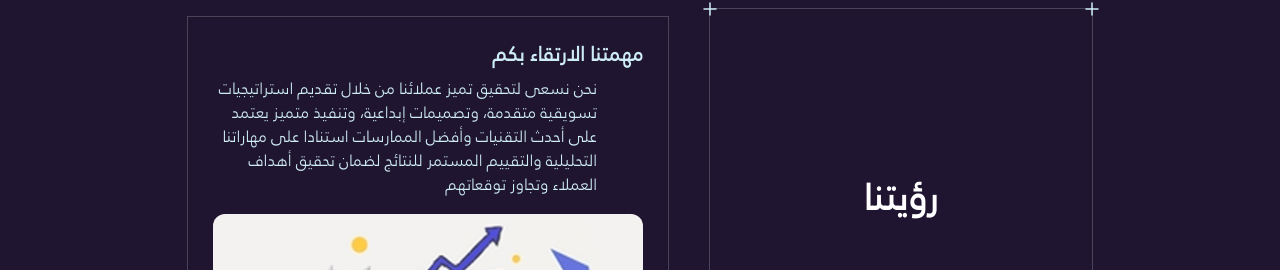
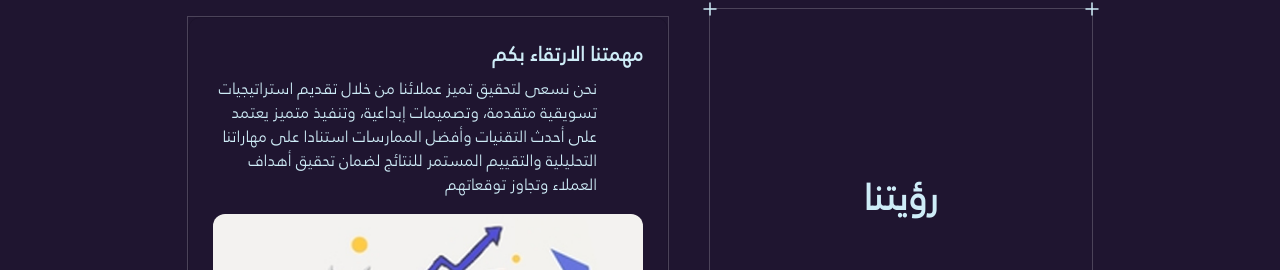
Before and after one commit to ahmed-hamdi-z/click, a Next.js app: page / in a window 1280 px wide. Shown: the part 1598-1868 px from the top of the page. Built offline with nearby package versions, Linux system fonts and the light colour scheme.

Commit message:
menu-vision

```diff
--- a/components/evervault-card.tsx
+++ b/components/evervault-card.tsx
@@ -38,9 +38,9 @@ export const EvervaultCard = ({
 
         />
         <div className="relative z-10 w-full h-full flex hover:opacity-0 items-center justify-center">
-          <div className="relative flex items-center justify-center text-white font-bold text-4xl">
+          <div className="relative flex items-center justify-center text-[#ceecf7] font-bold text-4xl">
             <div className="absolute w-full h-full " />
-            <span className=" text-white z-20">{text}</span>
+            <span className=" text-[#ceecf7] z-20">{text}</span>
           </div>
         </div>
       </div>
@@ -54,13 +54,13 @@ export function CardPattern({ mouseX, mouseY }: any) {
 
   return (
     <div className="pointer-events-none">
-      <div className="absolute inset-0 rounded-2xl text-[#ceecf7] [mask-image:linear-gradient([#ceecf7],transparent)] group-hover/card:opacity-100"></div>
+      <div className="absolute inset-0 rounded-2xl text-[#ceecf7] [mask-image:linear-gradient([#ceecf7],transparent)] group-hover/card:opacity-100 md:group-hover/card:opacity-100 lg:group-hover/card:opacity-100"></div>
       <motion.div
-        className="absolute inset-0 rounded-2xl text-[#ceecf7] group-hover/card:opacity-100 backdrop-blur-xl transition duration-500"
+        className="absolute inset-0 rounded-2xl text-[#ceecf7]  group-hover/card:opacity-100 md:group-hover/card:opacity-100 lg:group-hover/card:opacity-100 backdrop-blur-xl transition duration-500"
         style={style}
       />
       <motion.div
-        className="absolute inset-0 rounded-2xl opacity-0 mix-blend-overlay  group-hover/card:opacity-100"
+        className="absolute inset-0 rounded-2xl opacity-0 mix-blend-overlay  group-hover/card:opacity-100 md:group-hover/card:opacity-100 lg:group-hover/card:opacity-100"
         style={style}
       >
         <p className="absolute inset-x-2 xl:text-xl text-[#ceecf7] sm:text-xl md:text-xl  text-center h-full break-words whitespace-pre-wrap  font-aj transition duration-500">
```
